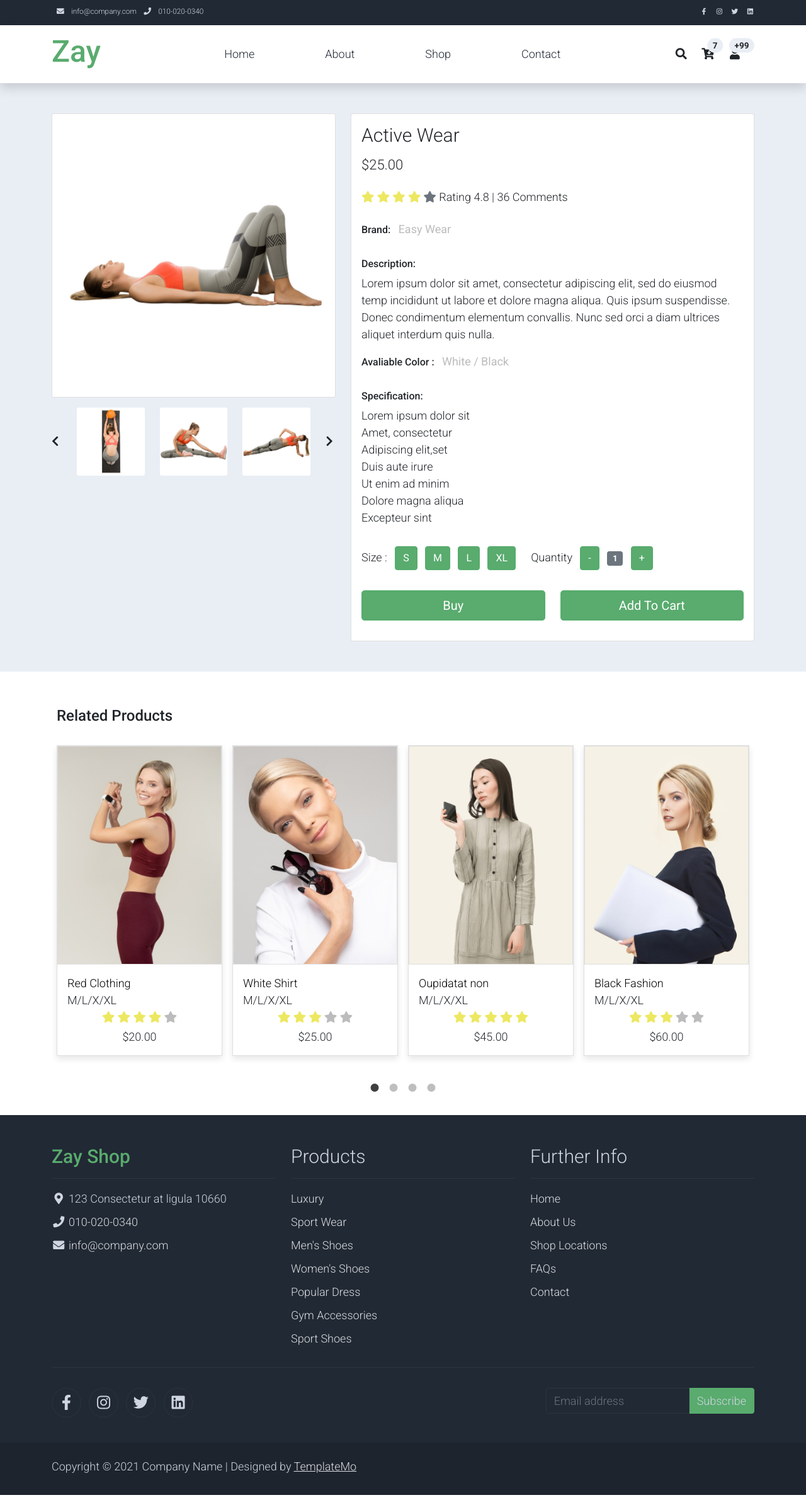
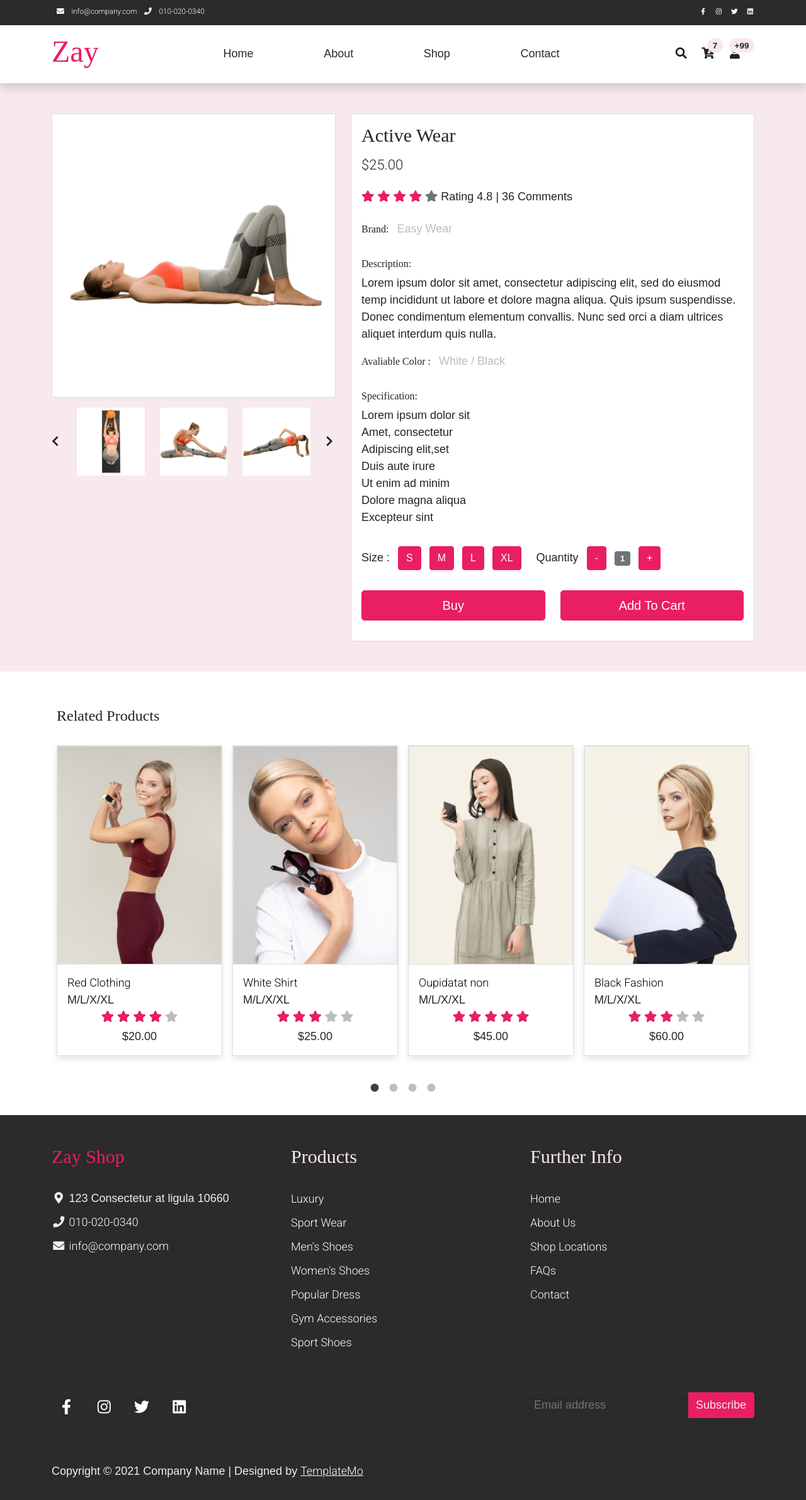
Before and after one commit to Alejandro-git08/proyecto1, a PHP site: page /shop-single.html in a window 1280 px wide. Shown: the whole page at 63% size. Run offline with PHP 8.4, Linux system fonts and the light colour scheme.

Commit message:
Estilos de custom modificados

```diff
--- a/assets/css/custom.css
+++ b/assets/css/custom.css
@@ -1,3 +1,155 @@
+/*Variable de colores*/
+:root {
+  --primary-color: #e91e63; /* Rosa principal, lo cambie por el menta */
+  --secondary-color: #2b2b2b; /* Gris oscuro */
+  --light-color: #f8e9ee; /* Rosa muy claro, era el gris */
+  --white-color: #ffffff;
+  --dark-color: #212529;
+  --font-main: 'Poppins', sans-serif; /*letras normales*/
+  --font-headings: 'Playfair Display', serif; /*titulos*/
+}
+
+
+
+/*tipografia*/
+body, ul, li, p, label, input, div {
+  font-family: var(--font-main);
+  font-size: 18px !important;
+  font-weight: 300 !important;
+}
+
+h1, h2, h3, h4, h5, h6 {
+  font-family: var(--font-headings) !important;
+}
+
+.h1 { font-size: 48px !important; font-weight: 200 !important; }
+.h2 { font-size: 30px !important; font-weight: 300; }
+.h3 { font-size: 22px !important; }
+.logo { font-weight: 500 !important; }
+
+
+
+.text-warning { color: var(--primary-color) !important; }
+.text-success { color: var(--primary-color) !important; }
+.bg-success { background-color: var(--primary-color) !important; }
+
+.btn-success {
+  background-color: var(--primary-color) !important;
+  border-color: var(--primary-color) !important;
+}
+
+.pagination .page-link:hover,
+.pagination .page-link.active {
+  background-color: #c2185b;
+  color: var(--white-color);
+}
+
+.text-muted { color: #bcbcbc !important; }
+.text-light { color: var(--light-color) !important; }
+.bg-dark { background-color: var(--secondary-color) !important; }
+.bg-light { background-color: var(--light-color) !important; }
+.bg-black { background-color: var(--secondary-color) !important; }
+
+
+
+/*barra de contacto*/
+#templatemo_nav_top {
+  background-color: var(--secondary-color) !important;
+}
+
+#templatemo_nav_top a,
+#templatemo_nav_top i {
+  color: var(--white-color) !important;
+}
+
+#templatemo_nav_top a:hover {
+  color: var(--primary-color) !important;
+}
+
+
+/* barra de navegación */
+#templatemo_main_nav a {
+  color: var(--secondary-color);
+  font-family: var(--font-main) !important;
+}
+
+#templatemo_main_nav a:hover {
+  color: var(--primary-color);
+}
+
+
+/* Título de la barra de navegación */
+.navbar-brand {
+  font-family: var(--font-headings) !important;
+}
+
+/* Carrusel */
+#template-mo-zay-hero-carousel { background: var(--light-color) !important; }
+#template-mo-zay-hero-carousel .carousel-indicators li { background-color: var(--primary-color); }
+#template-mo-zay-hero-carousel .carousel-control-next i,
+#template-mo-zay-hero-carousel .carousel-control-prev i {
+  color: var(--primary-color) !important;
+  font-size: 2.8em !important;
+}
+
+
+/* productos */
+.product-wap { box-shadow: 0px 5px 10px 0px rgba(0, 0, 0, 0.10); }
+.product-wap .product-color-dot.color-dot-red { background:#f71515; }
+.product-wap .product-color-dot.color-dot-blue { background:#6db4fe; }
+.product-wap .product-color-dot.color-dot-black { background:#000000; }
+.product-wap .product-color-dot.color-dot-light { background:#e0e0e0; }
+.product-wap .product-color-dot.color-dot-green { background: var(--primary-color); }
+
+.card.product-wap .card .product-overlay {
+  background: rgba(0,0,0,.2);
+  visibility: hidden;
+  opacity: 0;
+  transition: .3s;
+}
+.card.product-wap:hover .card .product-overlay {
+  visibility: visible;
+  opacity: 1;
+}
+.card.product-wap a { color: #000; }
+
+
+/**/
+.brand-img { filter: grayscale(100%); opacity: 0.5; transition: .5s; }
+.brand-img:hover { filter: grayscale(0%); opacity: 1; }
+
+
+/*footer*/
+#tempaltemo_footer,
+#tempaltemo_footer .w-100.bg-black,
+#tempaltemo_footer .bg-dark {
+  background-color: var(--secondary-color) !important;
+  color: var(--white-color) !important;
+}
+
+#tempaltemo_footer a,
+#tempaltemo_footer .footer-link-list li a,
+#tempaltemo_footer .footer-icons a {
+  color: var(--white-color) !important;
+}
+
+#tempaltemo_footer a:hover,
+#tempaltemo_footer .footer-link-list li a:hover,
+#tempaltemo_footer .footer-icons a:hover {
+  color: var(--primary-color) !important;
+}
+
 /*
-Custom Css
+#tempaltemo_footer h2,
+#tempaltemo_footer h3,
+#tempaltemo_footer h4,
+#tempaltemo_footer h5,
+#tempaltemo_footer h6 {
+  font-family: var(--font-headings) !important;
+  color: var(--white-color) !important;
+}
 */
+
+@media (max-width: 991px) {
+  .product-wap .h3, .product-wap li, .product-wap i, .product-wap p { font-size: 16px !important; }
+}
--- a/index.html
+++ b/index.html
@@ -13,8 +13,8 @@
     <link rel="stylesheet" href="assets/css/templatemo.css">
     <link rel="stylesheet" href="assets/css/custom.css">
 
-    <!-- Load fonts style after rendering the layout styles -->
-    <link rel="stylesheet" href="https://fonts.googleapis.com/css2?family=Roboto:wght@100;200;300;400;500;700;900&display=swap">
+    <!-- fuente -->
+    <link href="https://fonts.googleapis.com/css2?family=Poppins:wght@300;400;500;600&family=Playfair+Display:wght@500&display=swap" rel="stylesheet">
     <link rel="stylesheet" href="assets/css/fontawesome.min.css">
 <!--
 
```
